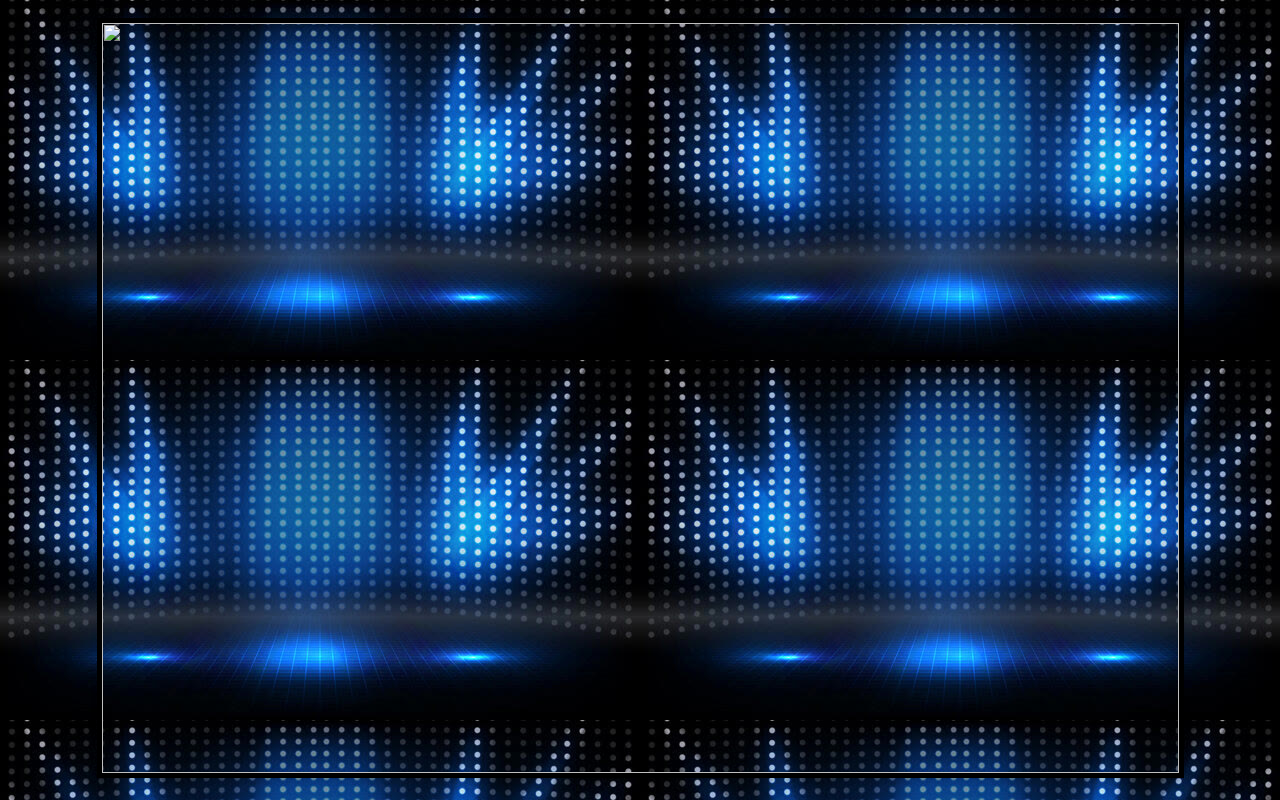
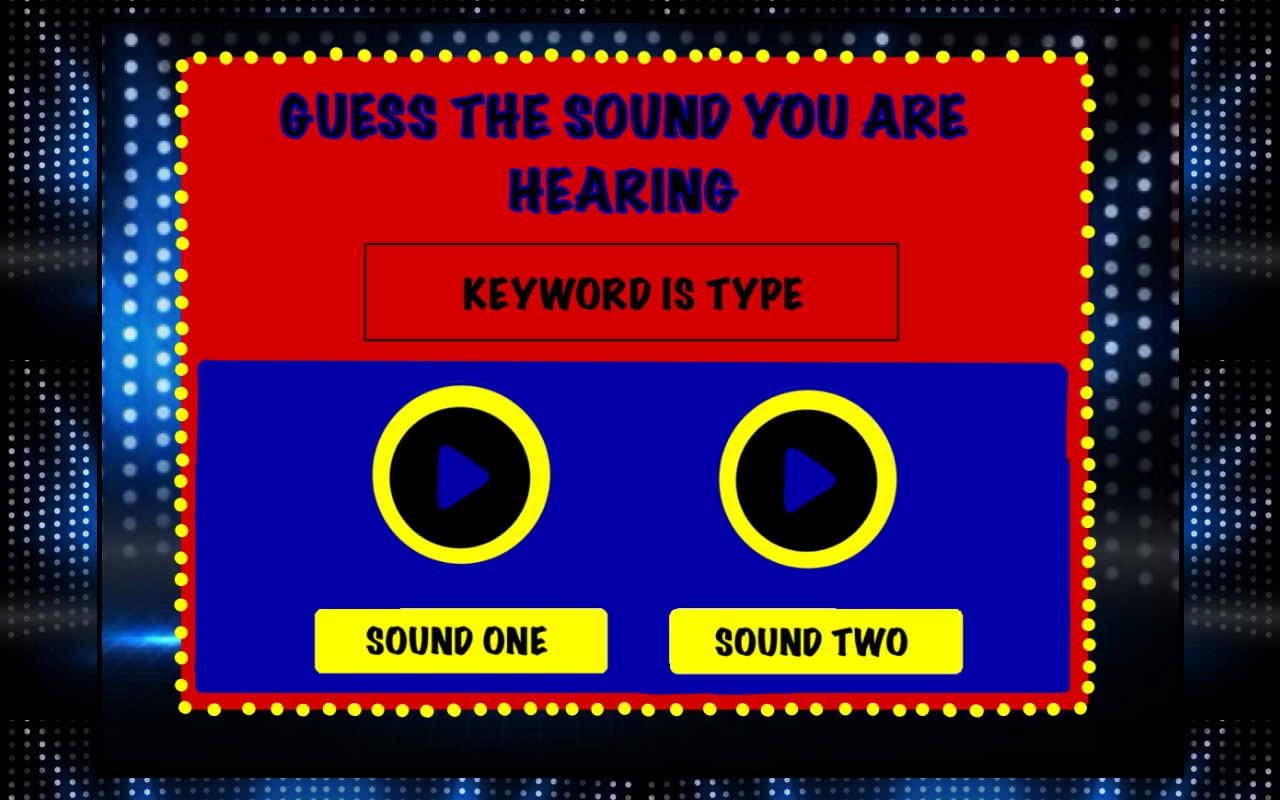
Before and after one commit to symbat-bekzhigit/guess-the-sound-game, a plain HTML site: page question8.html in a window 1280 px wide. Drawn offline with Linux system fonts and the light colour scheme; the site is published under a folder, as on GitHub Pages, so addresses that start at the root find nothing.

Commit message:
Update question8.html

```diff
--- a/question8.html
+++ b/question8.html
@@ -10,7 +10,7 @@
 
 <body>
   <div class="container">
-    <img src="/images/keyboard question.JPG" usemap="#image-map" width="1077" height="750">
+    <img src="./images/keyboard question.JPG" usemap="#image-map" width="1077" height="750">
 
     <map name="image-map">
       <area target="" id="keyboard-alternate-sound" alt="Play1" title="Play1" coords="358,452,89" shape="circle">
```
